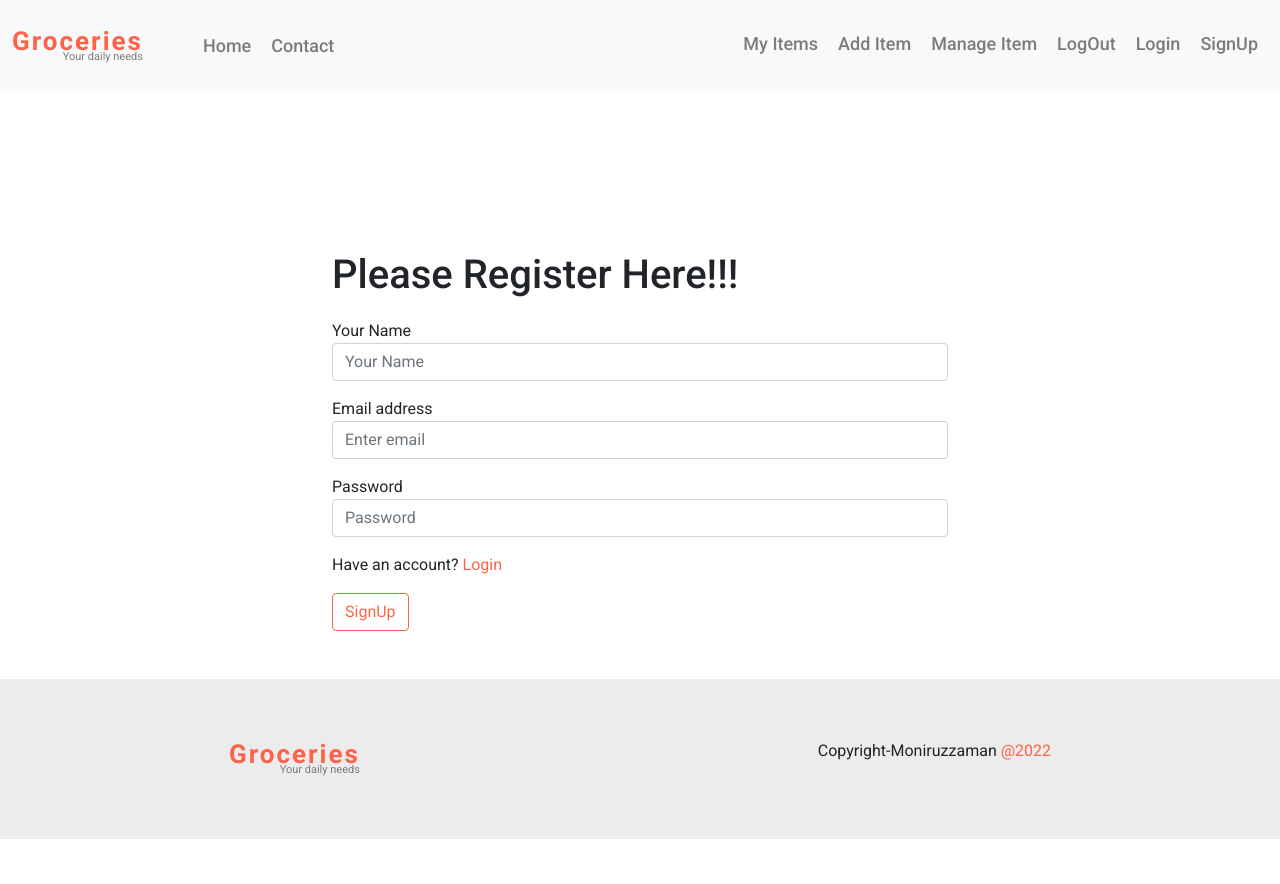
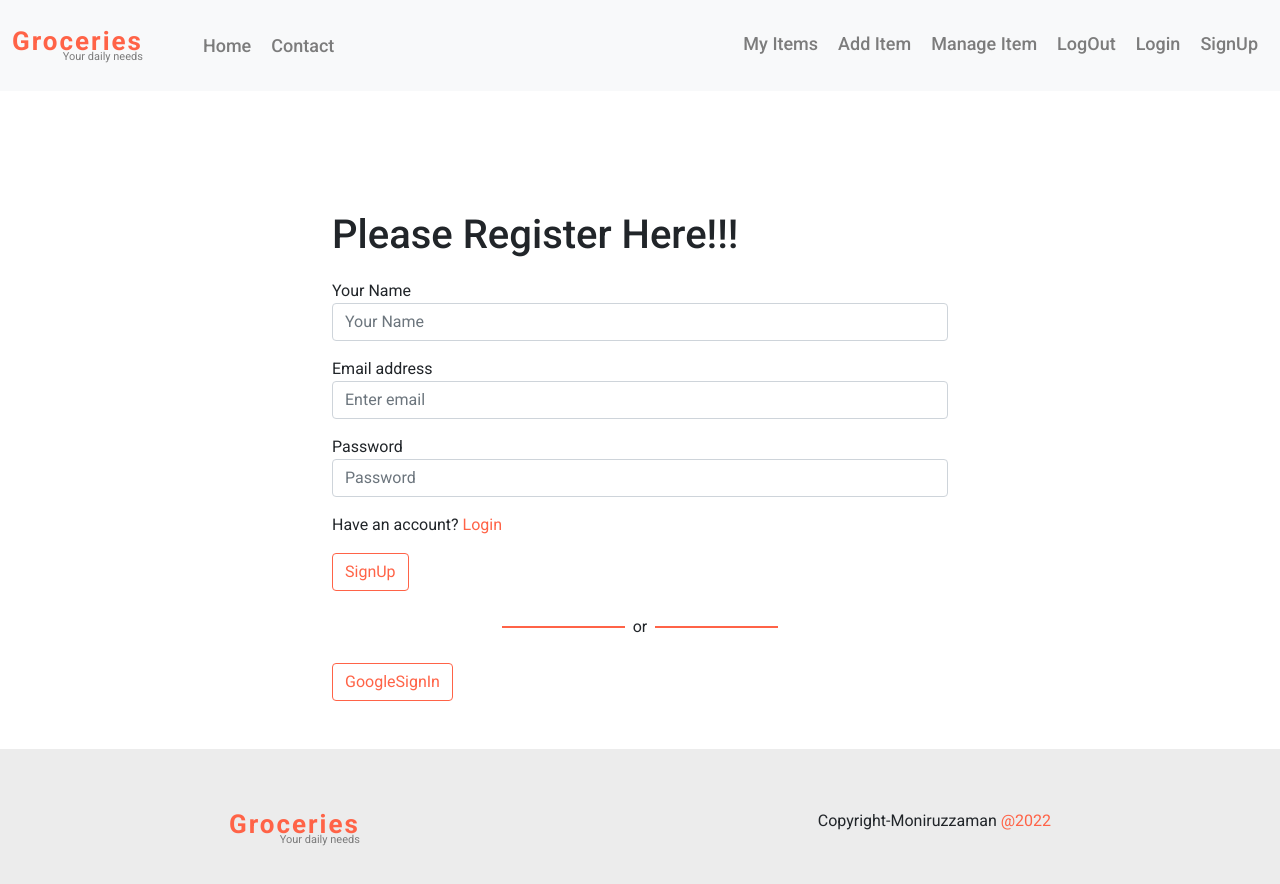
Before and after one commit to moniruzzaman01/groceries-client-side, a React (Create React App) app: page /sign-up in a window 1280 px wide. Shown: the top 884 px of the page. Before the commit the page ends 839 px from the top, so only its background shows below. Built offline with nearby package versions, Linux system fonts and the light colour scheme.

Commit message:
social login component created

```diff
--- a/package.json
+++ b/package.json
@@ -9,6 +9,7 @@
     "firebase": "^9.7.0",
     "react": "^18.1.0",
     "react-dom": "^18.1.0",
+    "react-firebase-hooks": "^5.0.3",
     "react-router-dom": "^6.3.0",
     "react-scripts": "5.0.1",
     "web-vitals": "^2.1.4"
--- a/src/components/Login/Login.css
+++ b/src/components/Login/Login.css
@@ -3,10 +3,13 @@
   width: 50%;
 }
 .login-form-container h1 {
-  margin-top: 20vh;
+  margin-top: 15vh;
   margin-bottom: 20px;
 }
 @media screen and (max-width: 599px) {
+  .login-form-container h1 {
+    margin: 0;
+  }
   .login-form-container {
     width: 80%;
   }
@@ -28,3 +31,8 @@
   background-color: tomato;
   color: #fff;
 }
+.separator {
+  height: 2px;
+  width: 20%;
+  background-color: tomato;
+}
--- a/src/components/Login/Login.js
+++ b/src/components/Login/Login.js
@@ -1,5 +1,6 @@
 import React from "react";
 import { Link } from "react-router-dom";
+import SocialLogin from "../Social-login/SocialLogin";
 import "./Login.css";
 
 const Login = () => {
@@ -36,6 +37,12 @@ const Login = () => {
           Login
         </button>
       </form>
+      <div className="d-flex justify-content-center align-items-center my-4">
+        <div className="separator"></div>
+        <div className="mx-2">or</div>
+        <div className="separator"></div>
+      </div>
+      <SocialLogin />
     </div>
   );
 };
--- a/src/components/Sign-up/SignUp.css
+++ b/src/components/Sign-up/SignUp.css
@@ -3,10 +3,13 @@
   width: 50%;
 }
 .signup-form-container h1 {
-  margin-top: 20vh;
+  margin-top: 15vh;
   margin-bottom: 20px;
 }
 @media screen and (max-width: 599px) {
+  .signup-form-container h1 {
+    margin-top: 0;
+  }
   .signup-form-container {
     width: 80%;
   }
--- a/src/components/Sign-up/SignUp.js
+++ b/src/components/Sign-up/SignUp.js
@@ -1,6 +1,7 @@
 import React from "react";
 import "./SignUp.css";
 import { Link } from "react-router-dom";
+import SocialLogin from "../Social-login/SocialLogin";
 
 const SignUp = () => {
   return (
@@ -44,6 +45,12 @@ const SignUp = () => {
           SignUp
         </button>
       </form>
+      <div className="d-flex justify-content-center align-items-center my-4">
+        <div className="separator"></div>
+        <div className="mx-2">or</div>
+        <div className="separator"></div>
+      </div>
+      <SocialLogin />
     </div>
   );
 };
--- /dev/null
+++ b/src/components/Social-login/SocialLogin.js
@@ -0,0 +1,16 @@
+import React from "react";
+
+const SocialLogin = () => {
+  const handleGoogleSignIn = (event) => {
+    console.log("hello");
+  };
+  return (
+    <div>
+      <button className="btn form-btn" onClick={handleGoogleSignIn}>
+        GoogleSignIn
+      </button>
+    </div>
+  );
+};
+
+export default SocialLogin;
```
Also changed, not shown: 1 other file (tests, documents, lock files or other folders).
